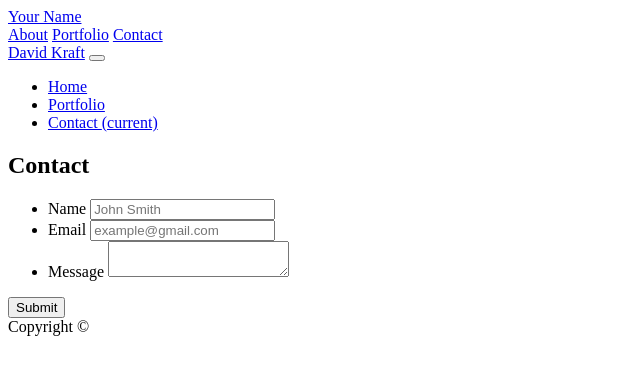
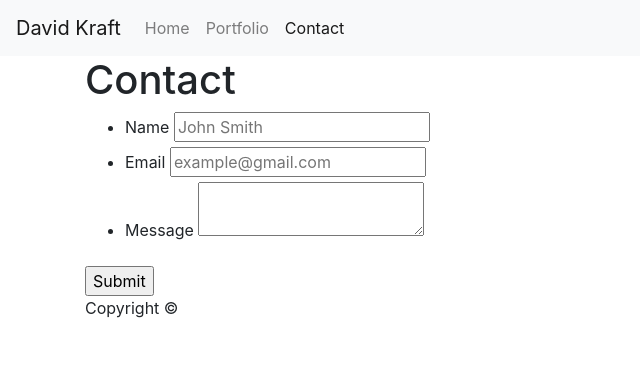
Before and after one commit to david-kraft/bootstrap-portfolio-v2, a plain HTML site: page contact.html in a window 1280 px wide. Shown: the whole page, without its empty margins (0-640 px from the left). Drawn offline with nearby package versions, Linux system fonts and the light colour scheme.

Commit message:
Added bootstrap CDNs

```diff
--- a/contact.html
+++ b/contact.html
@@ -4,22 +4,11 @@
 <head>
     <meta charset="UTF-8">
     <title>Contact | Your Name</title>
-  <link rel="stylesheet" type="text/css" href="assets/css/style.css">
+    <link rel="stylesheet" href="https://stackpath.bootstrapcdn.com/bootstrap/4.2.1/css/bootstrap.min.css" integrity="sha384-GJzZqFGwb1QTTN6wy59ffF1BuGJpLSa9DkKMp0DgiMDm4iYMj70gZWKYbI706tWS"
+        crossorigin="anonymous">
 </head>
 
 <body>
-
-  <header>
-    <div class="container">
-      <a href="index.html" id="logo">Your Name</a>
-      <nav>
-        <a href="index.html">About</a>
-        <a href="portfolio.html">Portfolio</a>
-        <a href="contact.html">Contact</a>
-      </nav>
-    </div>
-  </header>
-
 
     <nav class="navbar navbar-expand-lg navbar-light bg-light">
         <a class="navbar-brand" href="index.html">David Kraft</a>
@@ -73,6 +62,13 @@
             Copyright &copy;
         </div>
     </footer>
+
+    <script src="https://code.jquery.com/jquery-3.3.1.slim.min.js" integrity="sha384-q8i/X+965DzO0rT7abK41JStQIAqVgRVzpbzo5smXKp4YfRvH+8abtTE1Pi6jizo"
+        crossorigin="anonymous"></script>
+    <script src="https://cdnjs.cloudflare.com/ajax/libs/popper.js/1.14.6/umd/popper.min.js" integrity="sha384-wHAiFfRlMFy6i5SRaxvfOCifBUQy1xHdJ/yoi7FRNXMRBu5WHdZYu1hA6ZOblgut"
+        crossorigin="anonymous"></script>
+    <script src="https://stackpath.bootstrapcdn.com/bootstrap/4.2.1/js/bootstrap.min.js" integrity="sha384-B0UglyR+jN6CkvvICOB2joaf5I4l3gm9GU6Hc1og6Ls7i6U/mkkaduKaBhlAXv9k"
+        crossorigin="anonymous"></script>
 </body>
 
 </html>
```
Also changed, not shown: index.html (+17 -4 lines), portfolio.html (+9 -1 lines). Lines whose indentation alone changed are shown as unchanged.
